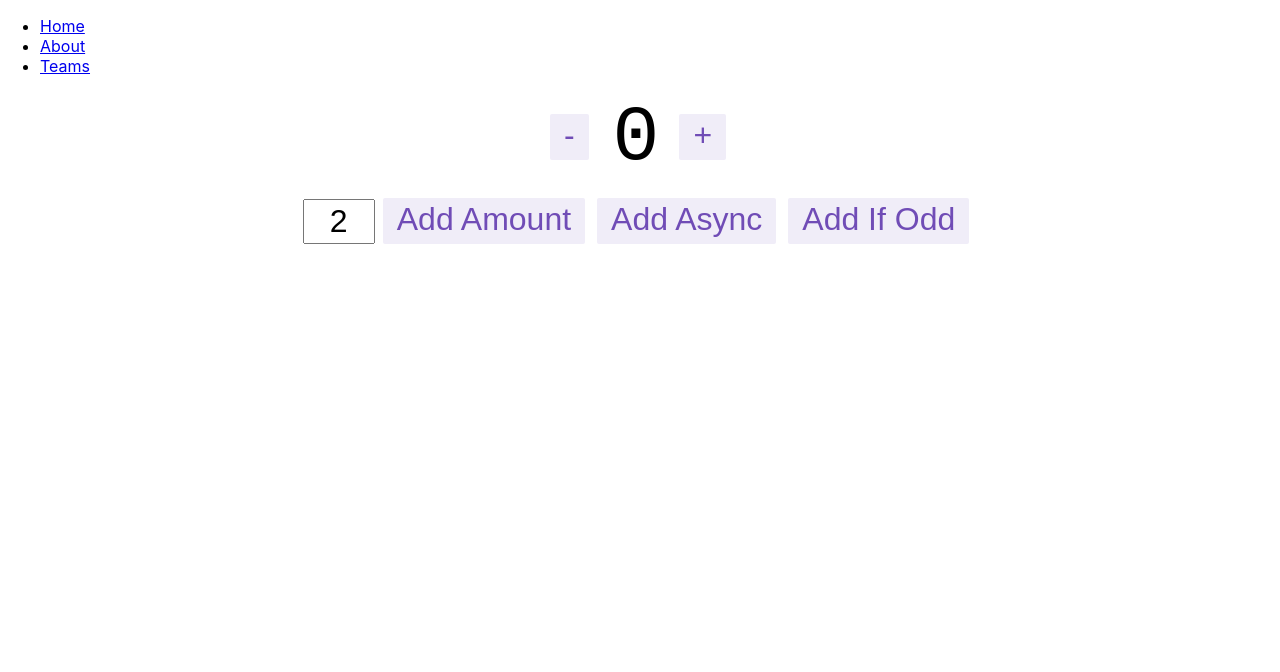
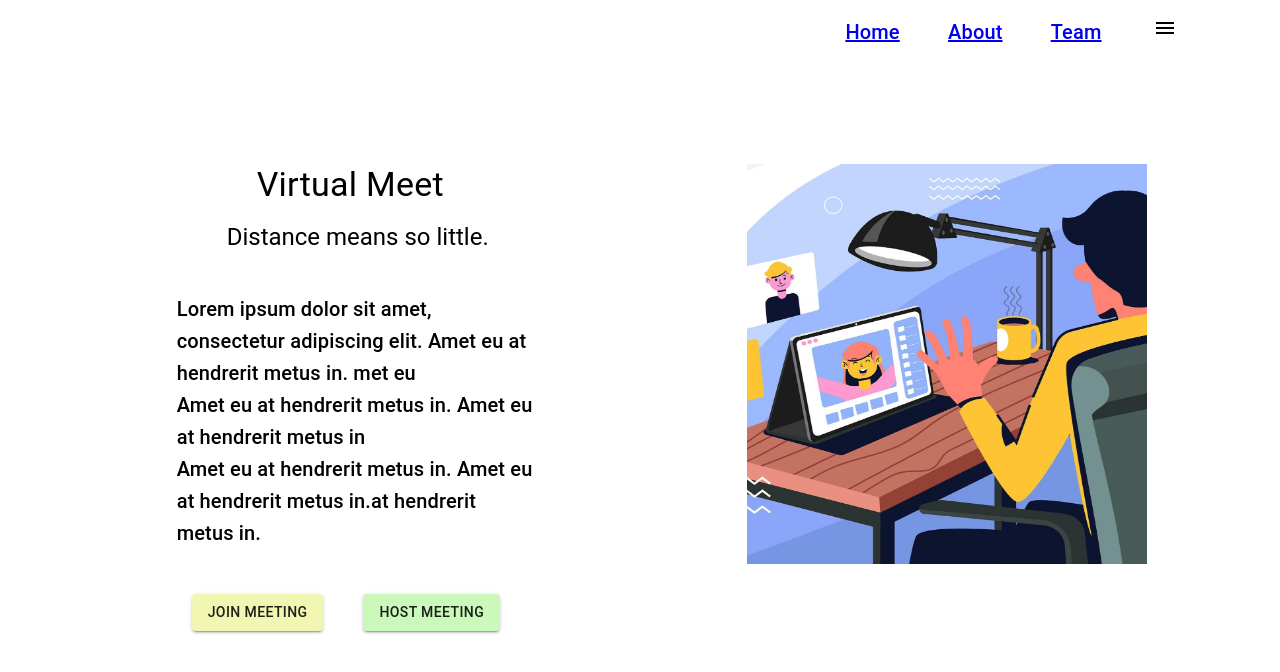
Before and after one commit to Project-Own/video_conference_front, a React (Create React App) app: page / in a window 1280 px wide. Shown: the top 672 px of the page. Built offline with nearby package versions, Linux system fonts and the light colour scheme.

Commit message:
landing page addition

```diff
--- a/public/index.html
+++ b/public/index.html
@@ -10,34 +10,11 @@
       content="Web site created using create-react-app"
     />
     <link rel="apple-touch-icon" href="%PUBLIC_URL%/logo192.png" />
-    <!--
-      manifest.json provides metadata used when your web app is installed on a
-      user's mobile device or desktop. See https://developers.google.com/web/fundamentals/web-app-manifest/
-    -->
     <link rel="manifest" href="%PUBLIC_URL%/manifest.json" />
-    <!--
-      Notice the use of %PUBLIC_URL% in the tags above.
-      It will be replaced with the URL of the `public` folder during the build.
-      Only files inside the `public` folder can be referenced from the HTML.
-
-      Unlike "/favicon.ico" or "favicon.ico", "%PUBLIC_URL%/favicon.ico" will
-      work correctly both with client-side routing and a non-root public URL.
-      Learn how to configure a non-root public URL by running `npm run build`.
-    -->
-    <title>React App</title>
+    <title>Virtual Meet</title>
   </head>
   <body>
     <noscript>You need to enable JavaScript to run this app.</noscript>
     <div id="root"></div>
-    <!--
-      This HTML file is a template.
-      If you open it directly in the browser, you will see an empty page.
-
-      You can add webfonts, meta tags, or analytics to this file.
-      The build step will place the bundled scripts into the <body> tag.
-
-      To begin the development, run `npm start` or `yarn start`.
-      To create a production bundle, use `npm run build` or `yarn build`.
-    -->
   </body>
 </html>
--- a/src/App.tsx
+++ b/src/App.tsx
@@ -1,64 +1,13 @@
-import loadable from "@loadable/component";
-import { BrowserRouter as Router, Link, Route, Switch } from "react-router-dom";
 import "./App.css";
-import { Counter } from "./components/counter/Counter";
-import { Loading } from "./components/Loading/Loading";
-import { addURLPath } from "./utils/utils";
+import Landing from "./Landing";
 
-const LoadableHost = loadable(() => import("./components/host/Host"), {
-  fallback: <Loading />,
-});
 
+//Header stuffs are moved to "./components/header"
 function App() {
   return (
-    <Router>
-      <div>
-        <nav>
-          <ul>
-            <li>
-              <Link to={addURLPath("/")}>Home</Link>
-            </li>
-            <li>
-              <Link to={addURLPath("/about")}>About</Link>
-            </li>
-            <li>
-              <Link to={addURLPath("/team")}>Teams</Link>
-            </li>
-          </ul>
-        </nav>
-        <Switch>
-          <Route exact path={addURLPath("/")}>
-            {/* <div className="App">
-              <Host />
-              <header className="App-header">
-                <img src={logo} className="App-logo" alt="logo" />
-                <p>
-                  This is an example page only containing counter have fun!!
-                  Edit <code>src/App.tsx</code> and save to reload.
-                </p>
-                <a
-                  className="App-link"
-                  href="https://reactjs.org"
-                  target="_blank"
-                  rel="noopener noreferrer"
-                >
-                  Learn React
-                </a>
-                <Counter />
-              </header>
-            </div> */}
-            <Counter />
-          </Route>
-          <Route path={addURLPath("/about")}>
-            <LoadableHost />
-          </Route>
-          <Route path={addURLPath("/team")}>
-            {/* <div>ello</div> */}
-            <Counter />
-          </Route>
-        </Switch>
-      </div>
-    </Router>
+   <div>
+     <Landing/>
+   </div>
   );
 }
 
--- /dev/null
+++ b/src/Landing.tsx
@@ -0,0 +1,60 @@
+import {Grid,Typography,Button} from '@material-ui/core';
+import Header from "./components/header/Header";
+
+import landingPic from "./assests/landingPic.jpg";
+
+
+
+
+const Landing = () => {
+    return (
+        <div>
+            <Header/>
+                <Grid container>
+                    <Grid item xs={1}/>
+                    <Grid container direction='column' xs={4}>
+                        <Grid item style={{marginLeft:'150px',marginTop:'100px'}}>
+                            <Typography variant='h4'>Virtual Meet</Typography>
+                        </Grid>
+
+                        <Grid item style={{marginLeft:'120px',marginTop:'15px'}}>
+                            <Typography variant='h5'> Distance means so little. </Typography>
+                        </Grid>
+
+                        <Grid item style={{marginLeft:'70px', marginTop:'40px'}}>
+                            <Typography variant='h6'align='left'>
+                            Lorem ipsum dolor sit amet, consectetur adipiscing elit. Amet eu at hendrerit metus in.
+                            met eu <br/>
+                            Amet eu at hendrerit metus in. Amet eu at hendrerit metus
+                            in <br/>
+                            Amet eu at hendrerit metus in. Amet eu at hendrerit metus
+                            in.at hendrerit metus in.
+                            </Typography>
+                        </Grid>
+
+                        <Grid container direction='row' spacing={5} style={{marginTop:'25px'}}>
+                            <Grid item style={{marginLeft:'85px'}}>
+                                <Button variant="contained" style={{backgroundColor: "#F1F7B3"}}>
+                                    Join Meeting
+                                </Button>
+                            </Grid>
+
+                            <Grid item >
+                                <Button variant="contained" style={{backgroundColor: "#CBF8BB"}}>
+                                    Host Meeting
+                                </Button>
+                            </Grid>
+
+                        </Grid>
+                    </Grid>
+
+                    <Grid item xs={2}/>
+                    <Grid item xs={4}>
+                        <img src={landingPic}  style={{width:'400px',height:'400px', marginTop:'100px'}}/>
+                    </Grid>
+                </Grid>
+        </div>
+    )
+}
+
+export default Landing
--- /dev/null
+++ b/src/components/header/Header.tsx
@@ -0,0 +1,65 @@
+import Grid from '@material-ui/core/Grid';
+import Typography from '@material-ui/core/Typography';
+import Toolbar from '@material-ui/core/Toolbar';
+import MenuIcon from '@material-ui/icons/Menu';
+import { BrowserRouter as Router, Link, Route, Switch } from "react-router-dom";
+import { addURLPath } from "../../utils/utils";
+import { Loading } from "../Loading/Loading";
+import loadable from "@loadable/component";
+import Landing from "../../Landing";
+
+
+
+const LoadableHost = loadable(() => import("../host/Host"), {
+    fallback: <Loading />,
+  });
+
+const Header = () => {
+return (
+<Router>
+    <div>
+        <Toolbar>
+            <Grid container direction="row-reverse" >
+                <Grid item xs={1}>
+                    <Typography variant="h6">
+                        <MenuIcon/>
+                    </Typography>
+                </Grid>
+
+                <Grid item xs={1}>
+                    <Typography variant="h6">
+                        <Link to={addURLPath("/team")}>Team</Link>
+                    </Typography>
+                </Grid>
+
+                <Grid item xs={1}>
+                    <Typography variant="h6">
+                        <Link to={addURLPath("/about")}>About</Link>
+                    </Typography>
+                </Grid>
+
+                <Grid item xs={1}>
+                    <Typography variant="h6">
+                        <Link to={addURLPath("/")}>Home</Link>
+                    </Typography>
+                </Grid>
+            </Grid>
+        </Toolbar>
+
+        <Switch>
+            <Route exact path={addURLPath("/")}>
+            </Route>
+
+            <Route path={addURLPath("/about")}>
+                <LoadableHost />
+            </Route>
+
+            <Route path={addURLPath("/team")}>
+            </Route>
+        </Switch>
+    </div>
+</Router>
+    )
+}
+
+export default Header
```
Also changed, not shown: src/assests/landingPic.jpg (added).
